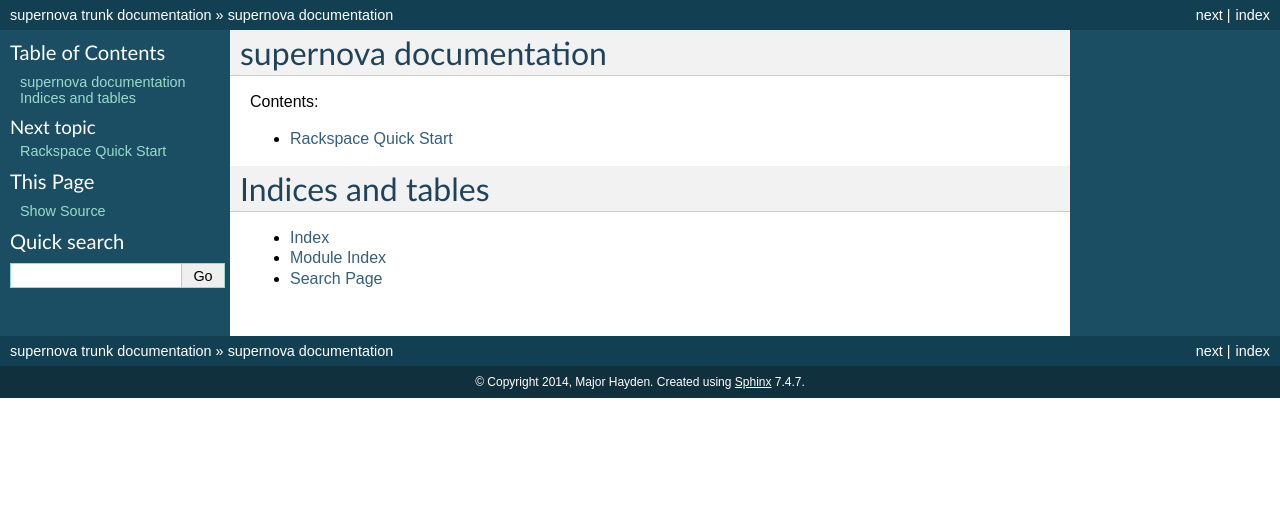
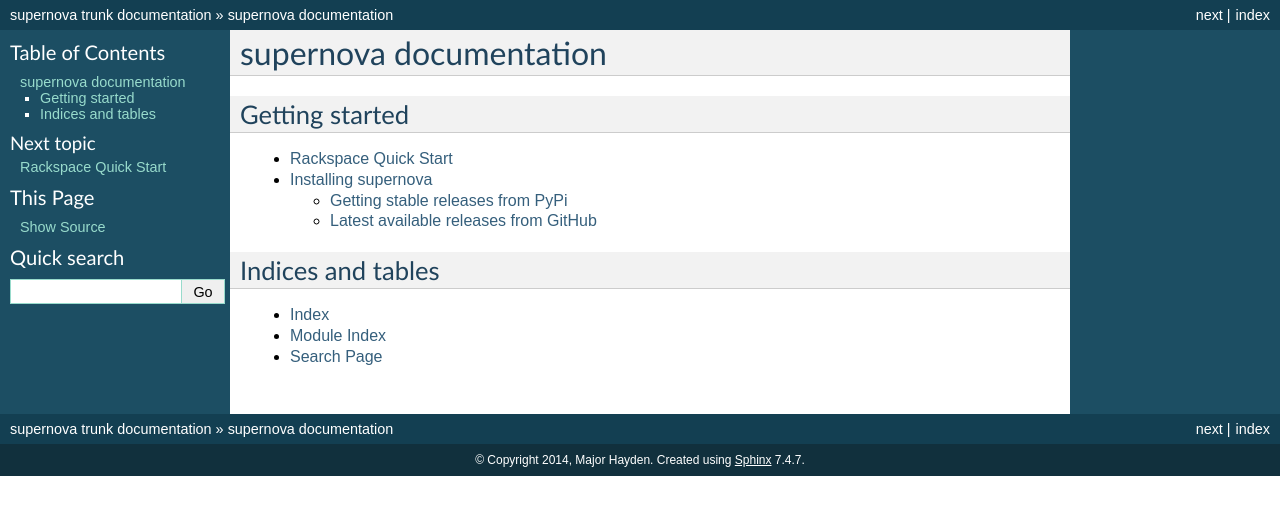
Before and after one commit to major/supernova, a Sphinx documentation site: the page built from docs/index.rst, in a window 1280 px wide. Shown: the top 515 px of the page. Built offline with Sphinx 7.4.7, drawn with Linux system fonts in a browser that asks for light colours; some of the changed lines change nothing that is shown.

Commit message:
Added installation docs to RTD

```diff
--- a/docs/index.rst
+++ b/docs/index.rst
@@ -1,17 +1,19 @@
 supernova documentation
 =======================
 
-Contents:
+Getting started
+----------------
 
 .. toctree::
    :maxdepth: 2
 
    raxquickstart
+   installation
 
 
 
 Indices and tables
-==================
+------------------
 
 * :ref:`genindex`
 * :ref:`modindex`
--- /dev/null
+++ b/docs/installation.rst
@@ -0,0 +1,32 @@
+Installing supernova
+=====================================
+
+There are multiple options for installing supernova depending on whether you want to run a stable release or the latest available code.
+
+Getting stable releases from PyPi
+---------------------------------
+
+If you're installing for the first time, you can install supernova using pip:::
+
+    pip install supernova
+
+Be sure to install rackspace-novaclient if you plan to use supernova with Rackspace's Cloud Servers environments:::
+
+    pip install supernova rackspace-novaclient
+
+Upgrading supernova is easy as well:::
+
+    pip install -U supernova
+
+Latest available releases from GitHub
+-------------------------------------
+
+You can install the latest available version of supernova from GitHub using pip:::
+
+    pip install git+git://github.com/major/supernova.git
+
+You can also clone the repository and install supernova:::
+
+    git clone https://github.com/major/supernova.git
+    cd supernova
+    python setup.py install
```
